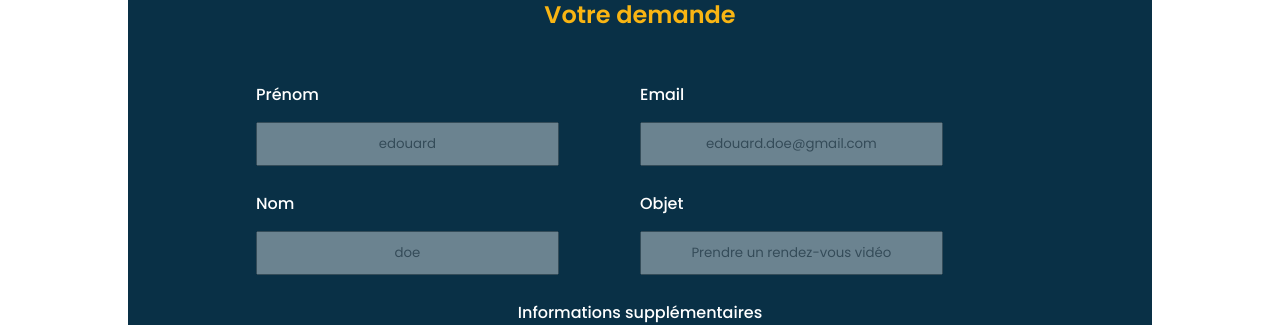
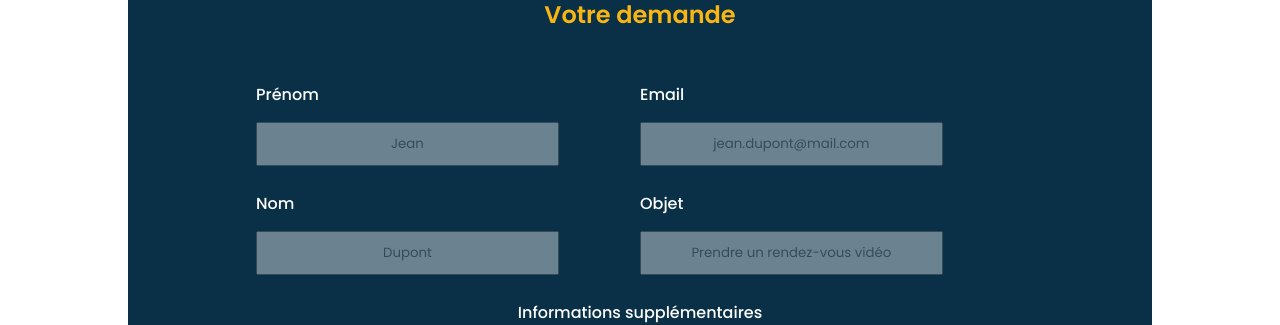
Before and after one commit to WildCodeSchool/remote2q4-21-p3-eurheka-front, a React (Create React App) app: page /contact-avis in a window 1280 px wide. Shown: the part 1700-2025 px from the top of the page. Built offline with nearby package versions, Linux system fonts and the light colour scheme; no server answers.

Commit message:
contact name

```diff
--- a/src/components/contact/ContactCard.jsx
+++ b/src/components/contact/ContactCard.jsx
@@ -72,9 +72,9 @@ const ContactCard = () => {
                             value={firstname}
                             name="firstname"
                             className='contact-input'
-                            placeholder="edouard"
+                            placeholder="Jean"
                             onFocus={(e) => e.target.placeholder = ""}
-                            onBlur={(e) => e.target.placeholder = "edouard"}
+                            onBlur={(e) => e.target.placeholder = "Jean"}
                             onChange={(e) => setFirstname(e.target.value)}
                         />
                         <label htmlFor="lastname" className='contact-form-subtitle'>Nom</label>
@@ -84,9 +84,9 @@ const ContactCard = () => {
                             value={lastname}
                             name="lastname"
                             className='contact-input'
-                            placeholder="doe"
+                            placeholder="Dupont"
                             onFocus={(e) => e.target.placeholder = ""}
-                            onBlur={(e) => e.target.placeholder = "doe"}
+                            onBlur={(e) => e.target.placeholder = "Dupont"}
                             onChange={(e) => setLastname(e.target.value)}
                         />
                     </div>
@@ -98,9 +98,9 @@ const ContactCard = () => {
                             name="email"
                             value={email}
                             className='contact-input'
-                            placeholder="edouard.doe@gmail.com"
+                            placeholder="jean.dupont@mail.com"
                             onFocus={(e) => e.target.placeholder = ""}
-                            onBlur={(e) => e.target.placeholder = "edouard.doe@gmail.com"}
+                            onBlur={(e) => e.target.placeholder = "jean.dupont@mail.com"}
                             onChange={(e) => setEmail(e.target.value)}
                         />
                         <label htmlFor="subject" className='contact-form-subtitle'>Objet</label>
```
